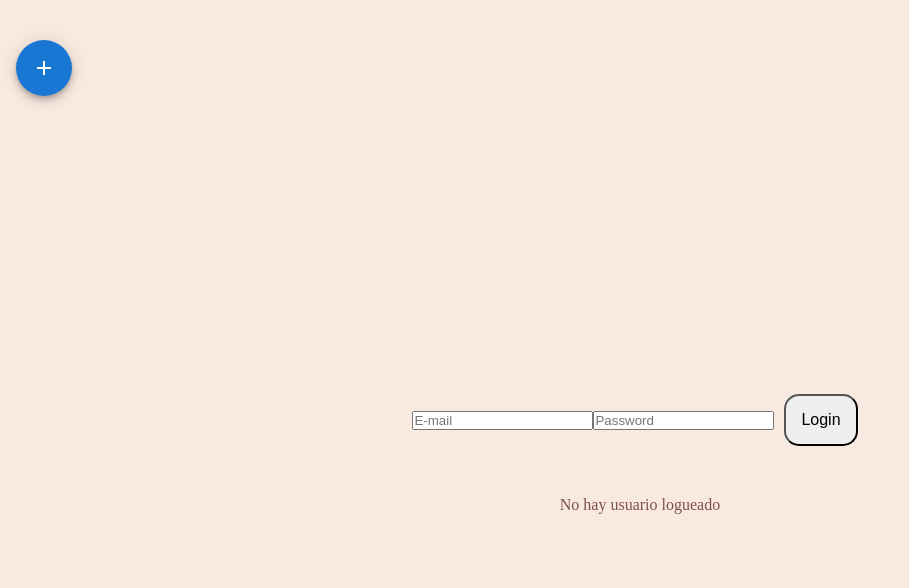
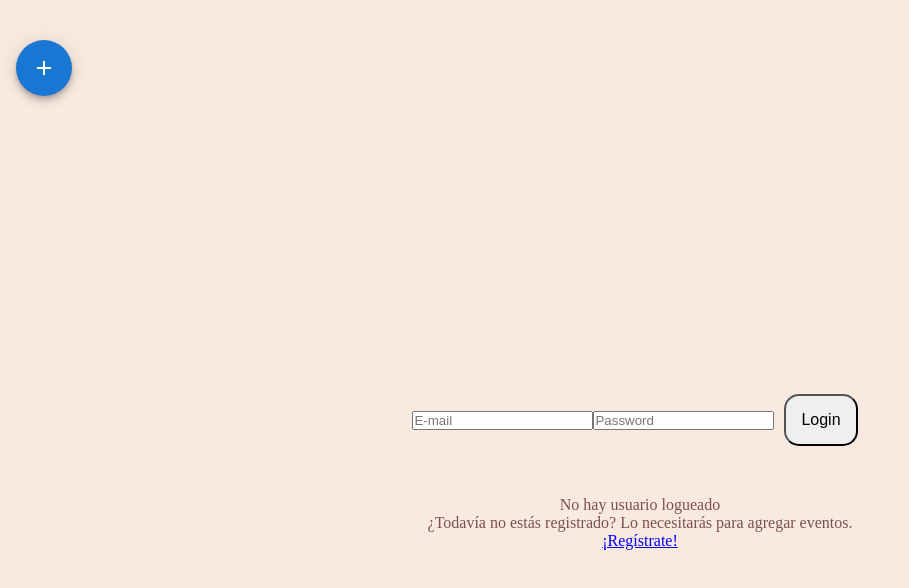
Before and after one commit to PabloRDev/Homeless-project, a React (Create React App) app in the folder Client/client/: page /login in a window 1280 px wide. Shown: the top 588 px of the page, without its empty margins (0-909 px from the left). Built offline with nearby package versions, Linux system fonts and the light colour scheme.

Commit message:
REGISTER MENTION

```diff
--- a/Client/client/src/components/Log/LoginForm/LoginForm.jsx
+++ b/Client/client/src/components/Log/LoginForm/LoginForm.jsx
@@ -36,7 +36,9 @@ const LoginForm = () => {
         <input type="password" name="password" placeholder="Password" />
         <button type="submit">Login</button>
       </form>
-      <p>{!user ? "No hay usuario logueado" : user.name}</p>
+      <p>{!user && "No hay usuario logueado"}</p>
+      <p>¿Todavía no estás registrado? Lo necesitarás para agregar eventos.</p>
+      <a href="/register">¡Regístrate!</a>
     </div>
   );
 };
```
Also changed, not shown: 1 other file (tests, documents, lock files or other folders).
